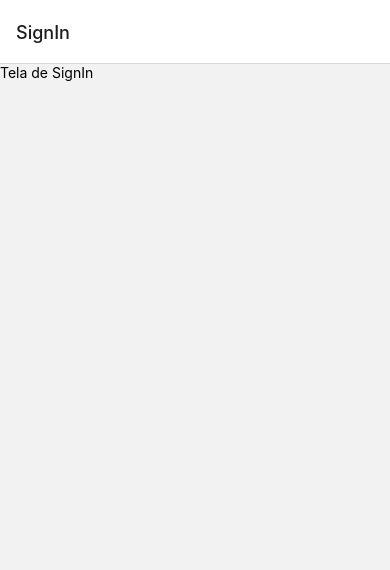
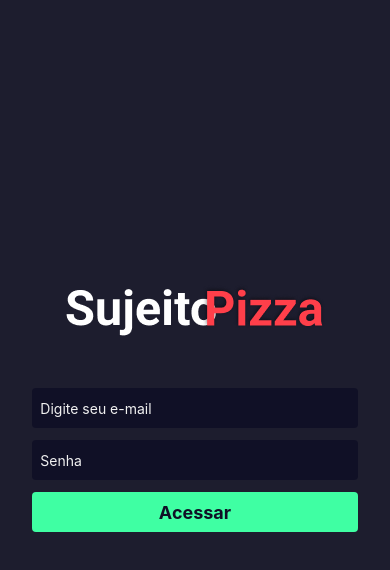
Before and after one commit to genilson255/android-app, a React Native app in the folder mobile/: screen /SignIn in a window 390 px wide. Shown: the top 570 px of the page. Built offline with nearby package versions, Linux system fonts and the light colour scheme.

Commit message:
Add inputs do arquiv signIn

```diff
--- a/mobile/package.json
+++ b/mobile/package.json
@@ -9,14 +9,17 @@
     "web": "expo start --web"
   },
   "dependencies": {
+    "@expo/webpack-config": "^19.0.0",
     "@react-navigation/native": "^6.1.9",
     "@react-navigation/native-stack": "^6.9.17",
     "expo": "~49.0.15",
     "expo-status-bar": "~1.6.0",
     "react": "18.2.0",
+    "react-dom": "18.2.0",
     "react-native": "0.72.6",
     "react-native-safe-area-context": "4.6.3",
-    "react-native-screens": "~3.22.0"
+    "react-native-screens": "~3.22.0",
+    "react-native-web": "~0.19.6"
   },
   "devDependencies": {
     "@babel/core": "^7.20.0",
--- a/mobile/src/pages/SignIn/index.tsx
+++ b/mobile/src/pages/SignIn/index.tsx
@@ -1,10 +1,72 @@
 import React from 'react';
-import {View, Text} from 'react-native';
+import {View, Text, StyleSheet, Image, TextInput, TouchableOpacity} from 'react-native';
 
 export default function SignIn(){
     return(
-        <View>
-            <Text>Tela de SignIn</Text>
+        <View style={styles.container}>
+            <Image
+                style={styles.logo}
+                source={require("../logos/logo.png")}
+                />
+                <View style={styles.inputContainer}>
+                    <TextInput
+                        placeholder='Digite seu e-mail'
+                        style={styles.inputs}
+                        placeholderTextColor="#f0f0f0"
+                    />
+                    <TextInput
+                        placeholder='Senha'
+                        style={styles.inputs}
+                        placeholderTextColor="#f0f0f0"
+                    />
+
+                    <TouchableOpacity style={styles.button}>
+                        <Text style={styles.btnText}>Acessar</Text>
+                    </TouchableOpacity>
+
+                </View>
         </View>
     )
 }
+
+const styles = StyleSheet.create({
+    container:{
+        flex: 1,
+        justifyContent: 'center',
+        alignItems: 'center',
+        backgroundColor: "#1d1d2e"
+    },
+    logo: {
+        marginBottom: 18,
+    },
+    inputContainer:{
+        width: '95%',
+        alignItems: "center",
+        justifyContent: 'center',
+        paddingVertical: 32,
+        paddingHorizontal: 14
+    },
+    inputs:{
+        width: '95%',
+        height: 40,
+        backgroundColor: '#101026',
+        marginBottom: 12,
+        borderRadius: 4,
+        paddingHorizontal: 8,
+        color: "#fff"
+    },
+    button:{
+        width: '95%',
+        height: 40,
+        backgroundColor: "#3fffa3",
+        borderRadius: 4,
+        justifyContent: 'center',
+        alignItems: 'center'
+    },
+    btnText:{
+        fontSize: 18,
+        fontWeight: 'bold',
+        color: "#101026"
+
+    },
+})
--- a/mobile/src/routes/auth.routes.tsx
+++ b/mobile/src/routes/auth.routes.tsx
@@ -7,7 +7,7 @@ const stack = createNativeStackNavigator();
     function AuthRoutes(){
         return(
             <stack.Navigator>
-                <stack.Screen  name='SignIn' component={SignIn}/>
+                <stack.Screen  name='SignIn' component={SignIn} options={{headerShown: false}}/>
             </stack.Navigator>
         )
     }
--- a/mobile/src/routes/index.tsx
+++ b/mobile/src/routes/index.tsx
@@ -1,13 +1,27 @@
 import React from 'react';
-import {View} from 'react-native';
+import {View, ActivityIndicator} from 'react-native';
 
 import AppRoutes from './app.routes';
 import AuthRoutes from './auth.routes';
 
-const isAuthenticated = false;
-const isLoading = false;
 
 function Routes(){
+    const isAuthenticated = 0;
+    const loading = 0;
+
+    if(loading){
+        return(
+            <View style={
+                {
+                    flex: 1,
+                    backgroundColor: "#f5f7fb",
+                    justifyContent: 'center',
+                    alignItems: "center"
+                }}>
+            <ActivityIndicator size={60} color="#1d1d2e"/>
+            </View>
+        )
+    }
     return(
         isAuthenticated ? <AppRoutes/> : <AuthRoutes />
     )
```
Also changed, not shown: mobile/src/pages/logos/logo.png (renamed from mobile/src/assets/logo.png), 1 other file (tests, documents, lock files or other folders).
